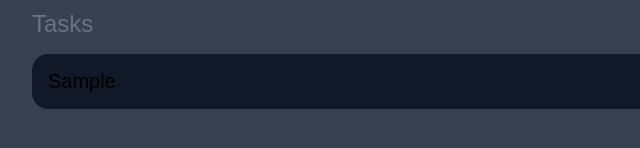
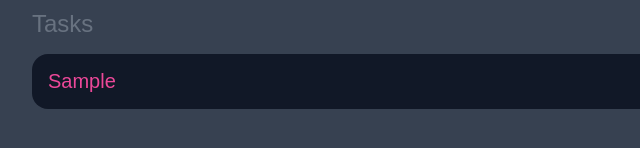
Before and after one commit to Ashishtorq/TaskMaster, a plain HTML site: page index.html in a window 1280 px wide. Both pictures are taken after typing "Sample" into the empty fields and a click on the input "Add task". Shown: the part 218-366 px from the top of the page, 224-864 px from the left. Drawn offline with Linux system fonts and the light colour scheme.

Commit message:
bug fixed

```diff
--- a/script.js
+++ b/script.js
@@ -63,6 +63,10 @@ window.addEventListener('load', () => {
 		task_content_el.classList.add('content');
 
 		task_el.appendChild(task_content_el);
+		if (!task) {
+			       alert("Please fill out task");
+			       return;
+			     }
 
 		const task_input_el = document.createElement('input');
 		task_input_el.classList.add('text');
--- a/style.css
+++ b/style.css
@@ -49,7 +49,7 @@ button {
     outline: none;
     background: none;
     font-size: 20px;
-
+    color: #EC4899;
 }
 
 #new-task-input {
```
